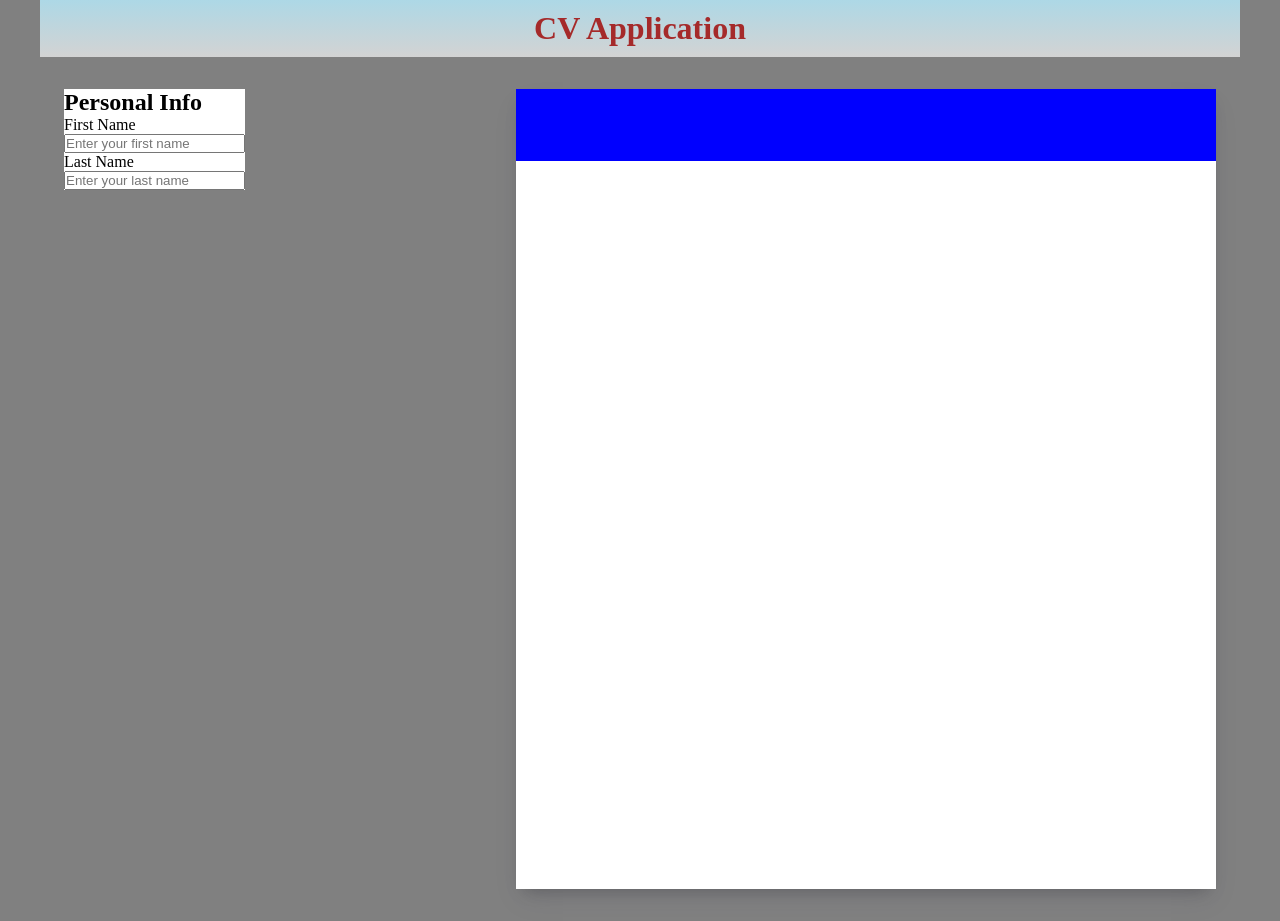
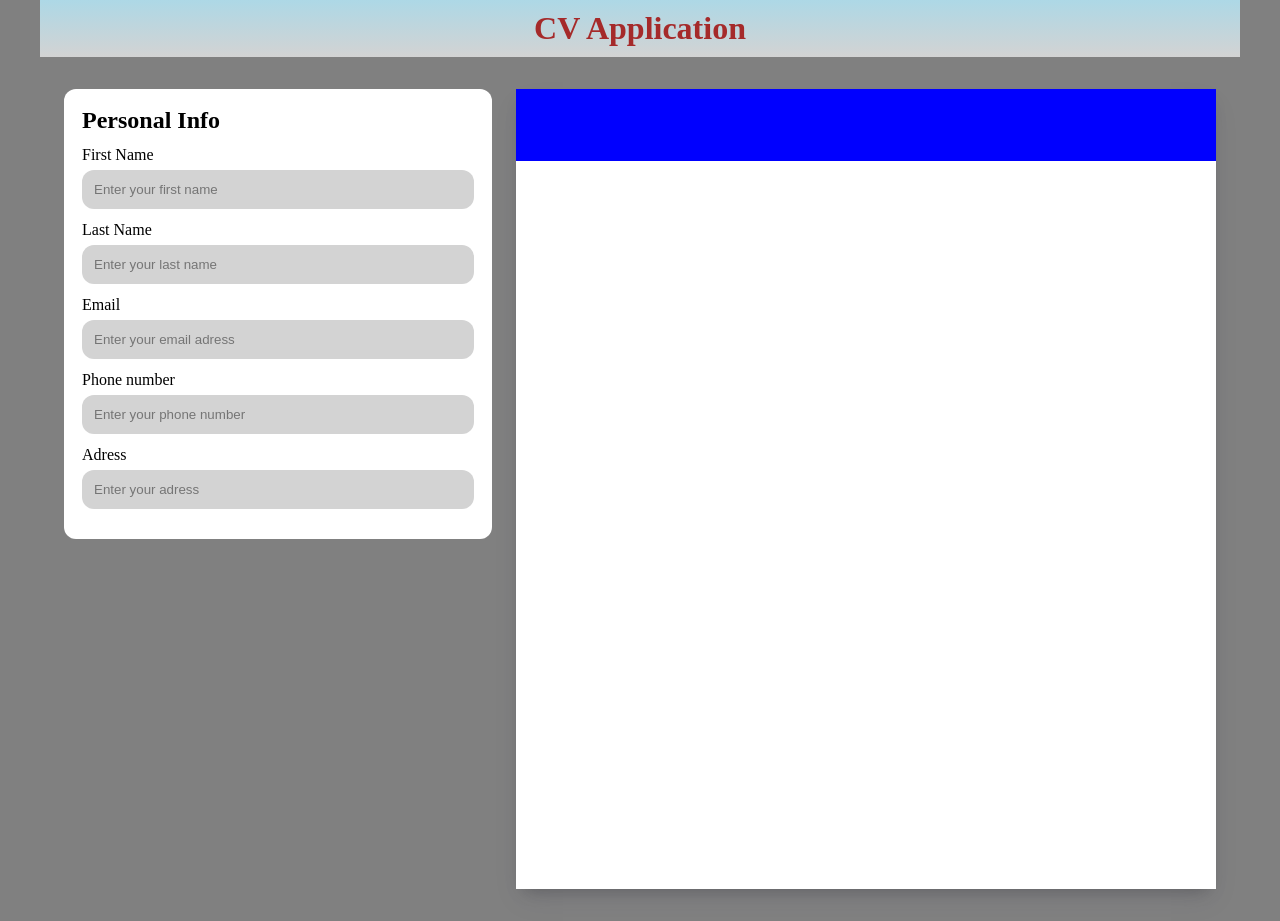
Before and after one commit to itsozod/react-cv-app, a React (Vite) app: page / in a window 1280 px wide. Built offline with nearby package versions, Linux system fonts and the light colour scheme.

Commit message:
fixed personalInfo component

```diff
--- a/src/App.css
+++ b/src/App.css
@@ -23,3 +23,6 @@
   padding: 36px 24px;
   width: 100%;
 }
+.personal_name {
+  color: white;
+}
--- a/src/App.jsx
+++ b/src/App.jsx
@@ -4,7 +4,7 @@ import Header from "./components/Header/Header";
 import AppContainer from "./components/appContainer/AppContainer";
 import PersonalInfo from "./components/personalDetails/PersonalDetails";
 import InputGroup from "./components/inputGroup/InputGroup";
-import styles from "./components/personalDetails/PersonalDetails.module.css"
+import styles from "./components/personalDetails/PersonalDetails.module.css";
 import ResumeContainer from "./components/resumeContainer/ResumeContainer";
 function App() {
   const [firstName, setFirstName] = useState("");
@@ -41,14 +41,25 @@ function App() {
                   onChange={handleLastName}
                   placeholder="Enter your last name"
                 ></InputGroup>
+                <InputGroup
+                  label="Email"
+                  type="email"
+                  placeholder="Enter your email adress"
+                ></InputGroup>
+                <InputGroup
+                  label="Phone number"
+                  type="tel"
+                  placeholder="Enter your phone number"
+                ></InputGroup>
+                <InputGroup label="Adress" type="text" placeholder="Enter your adress"></InputGroup>
               </form>
             </PersonalInfo>
           </div>
           <ResumeContainer>
             <div className="resume">
-            <div className="personal_info">
-              <h1 className="personal_name">{fullName}</h1>
-            </div>
+              <div className="personal_info">
+                <h1 className="personal_name">{fullName}</h1>
+              </div>
             </div>
           </ResumeContainer>
         </AppContainer>
--- a/src/components/inputGroup/InputGroup.module.css
+++ b/src/components/inputGroup/InputGroup.module.css
@@ -1,4 +1,14 @@
 .input_group {
     display: flex;
     flex-direction: column;
+    gap: 6px;
+    margin-bottom: 12px;
+    margin-top: 12px;
 }
+.input_group input {
+    background-color: lightgrey;
+    border: 2px solid transparent;
+    border-radius: 12px;
+    padding: 10px;
+    transition: border .25s, box-shadow .25s;
+}
--- a/src/components/personalDetails/PersonalDetails.module.css
+++ b/src/components/personalDetails/PersonalDetails.module.css
@@ -1,7 +1,11 @@
 .form_container {
     display: flex;
     flex-direction: column;
+    flex-grow: 1;
+    gap: 28px;
 }
 .personal_details {
     background-color: #fff;
+    padding: 18px;
+    border-radius: 12px;
 }
```
